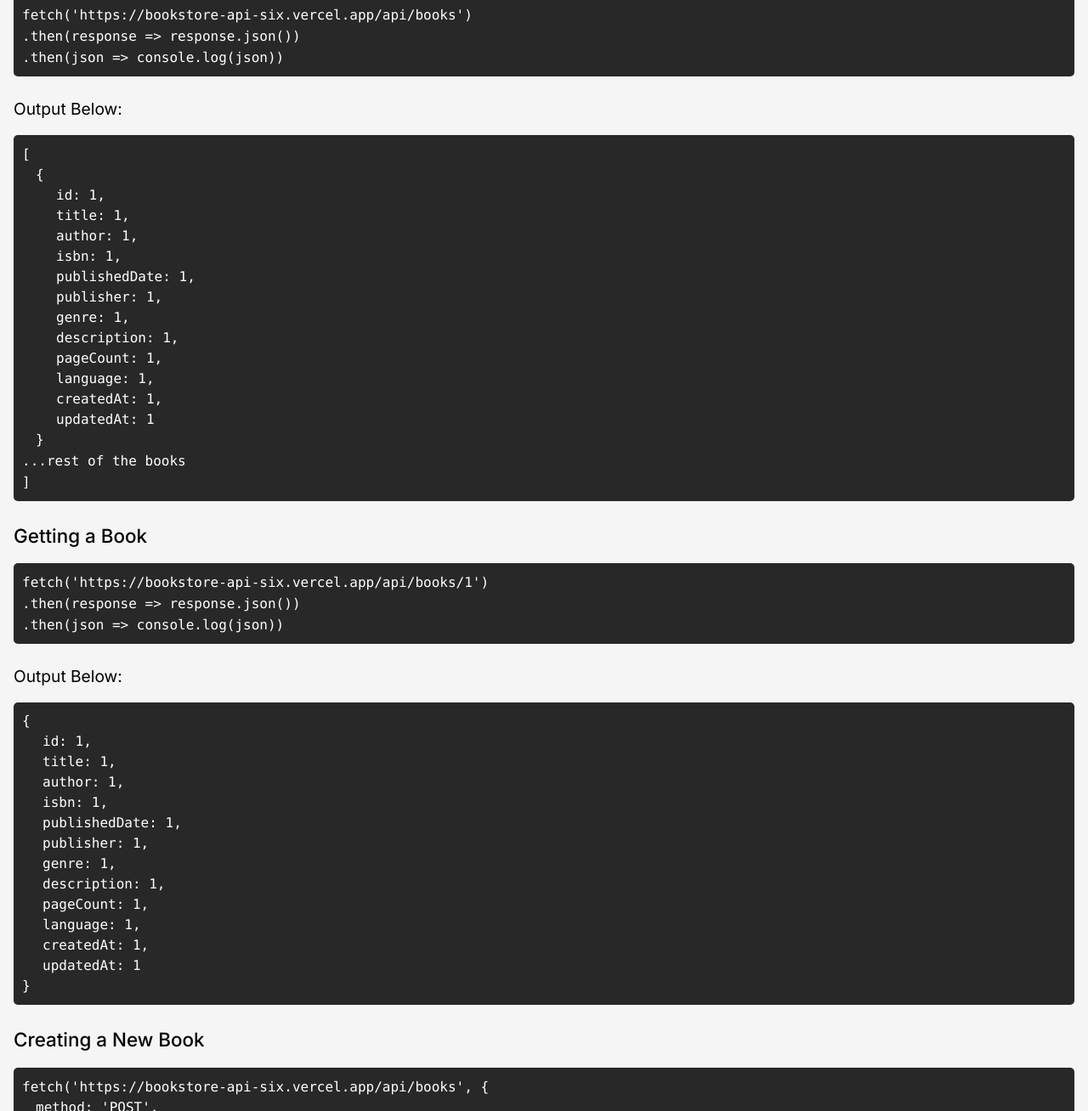
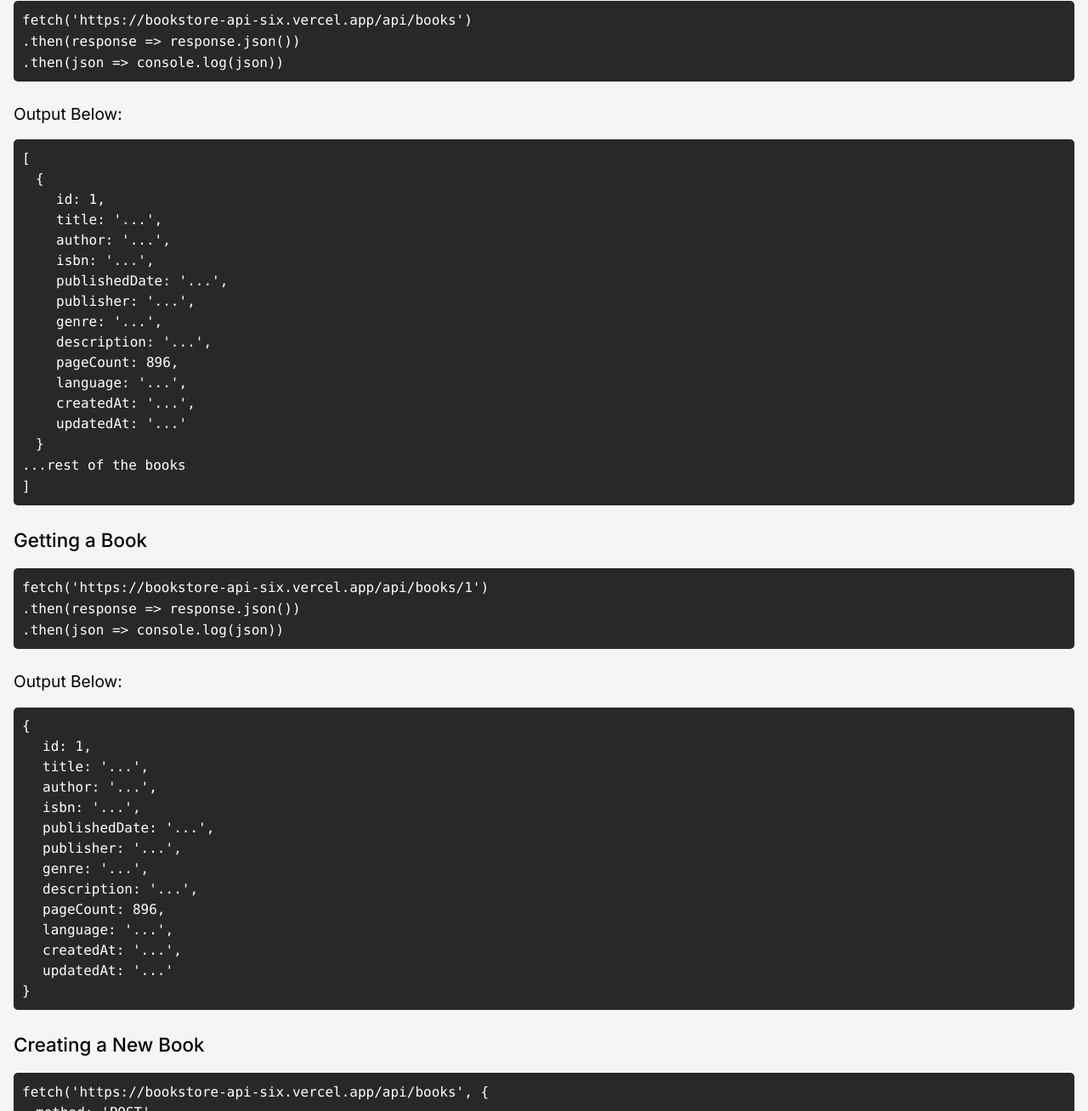
Before and after one commit to javiguerra777/bookstore-api, a website: page static/index.html in a window 1280 px wide and 2400 px high. Shown: the part 1092-2400 px from the top of the page at 85% size. Drawn offline with nearby package versions, Linux system fonts and the light colour scheme.

Commit message:
feat(landing page): landing page documentation is complete for the REST API

```diff
--- a/static/index.html
+++ b/static/index.html
@@ -93,27 +93,27 @@
               <section class="ml-6">
                 id: 1,
                 <br>
-                title: 1,
+                title: '...',
                 <br>
-                author: 1,
+                author: '...',
                 <br>
-                isbn: 1,
+                isbn: '...',
                 <br>
-                publishedDate: 1,
+                publishedDate: '...',
                 <br>
-                publisher: 1,
+                publisher: '...',
                 <br>
-                genre: 1,
+                genre: '...',
                 <br>
-                description: 1,
+                description: '...',
                 <br>
-                pageCount: 1,
+                pageCount: 896,
                 <br>
-                language: 1,
+                language: '...',
                 <br>
-                createdAt: 1,
+                createdAt: '...',
                 <br>
-                updatedAt: 1
+                updatedAt: '...'
                 <br>
               </section>
               }
@@ -143,27 +143,27 @@
               <section class="ml-6">
                 id: 1,
                 <br>
-                title: 1,
+                title: '...',
                 <br>
-                author: 1,
+                author: '...',
                 <br>
-                isbn: 1,
+                isbn: '...',
                 <br>
-                publishedDate: 1,
+                publishedDate: '...',
                 <br>
-                publisher: 1,
+                publisher: '...',
                 <br>
-                genre: 1,
+                genre: '...',
                 <br>
-                description: 1,
+                description: '...',
                 <br>
-                pageCount: 1,
+                pageCount: 896,
                 <br>
-                language: 1,
+                language: '...',
                 <br>
-                createdAt: 1,
+                createdAt: '...',
                 <br>
-                updatedAt: 1
+                updatedAt: '...'
                 <br>
               </section>
               }
@@ -322,27 +322,27 @@
               <section class="ml-6">
                 id: 1,
                 <br>
-                title: 1,
+                title: '...',
                 <br>
-                author: 1,
+                author: '...',
                 <br>
-                isbn: 1,
+                isbn: '...',
                 <br>
-                publishedDate: 1,
+                publishedDate: '...',
                 <br>
-                publisher: 1,
+                publisher: '...',
                 <br>
-                genre: 1,
+                genre: '...',
                 <br>
-                description: 1,
+                description: '...',
                 <br>
-                pageCount: 1,
+                pageCount: 896,
                 <br>
-                language: 1,
+                language: '...',
                 <br>
-                createdAt: 1,
+                createdAt: '...',
                 <br>
-                updatedAt: 1
+                updatedAt: '...'
                 <br>
               </section>
               }
--- a/static/style.css
+++ b/static/style.css
@@ -13,8 +13,11 @@
   padding: 10px;
   border-radius: 5px;
 }
-p {
+p, a {
   font-size: 1.2em;
+}
+a:hover {
+  color: blue;
 }
 h2 {
   font-size: 1.6em;
```
